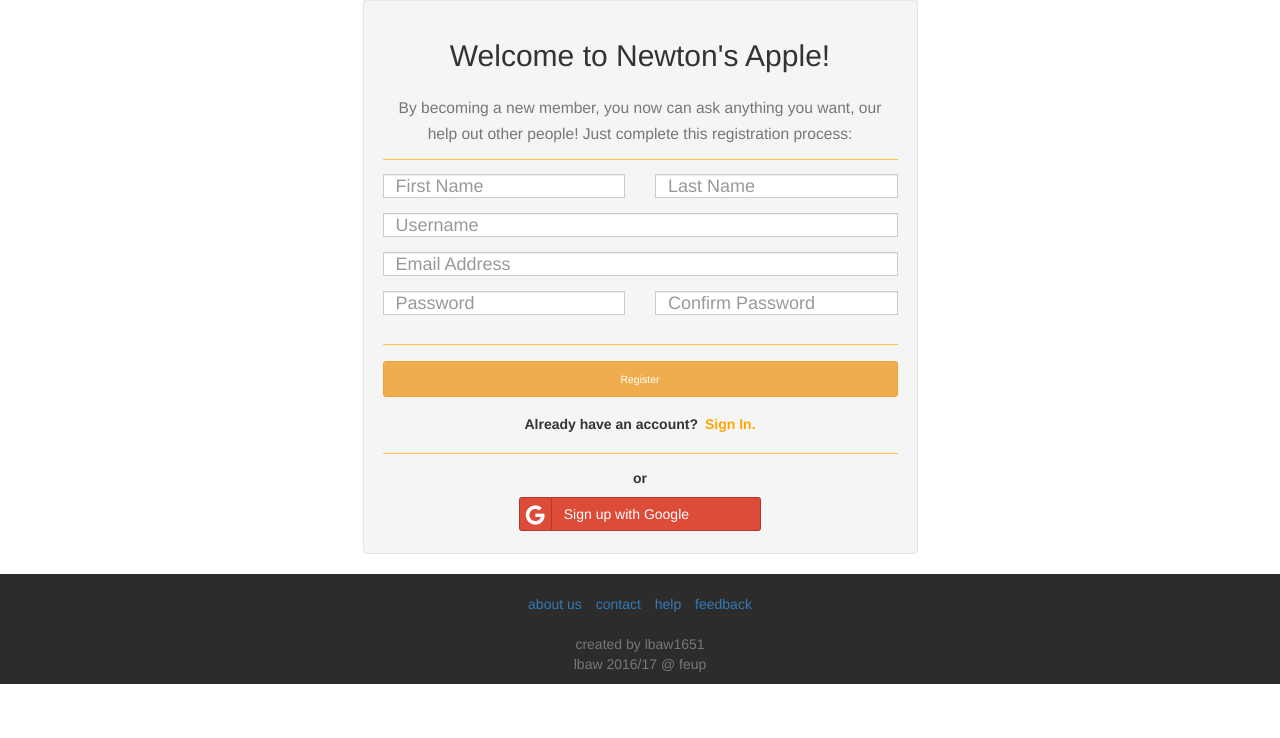
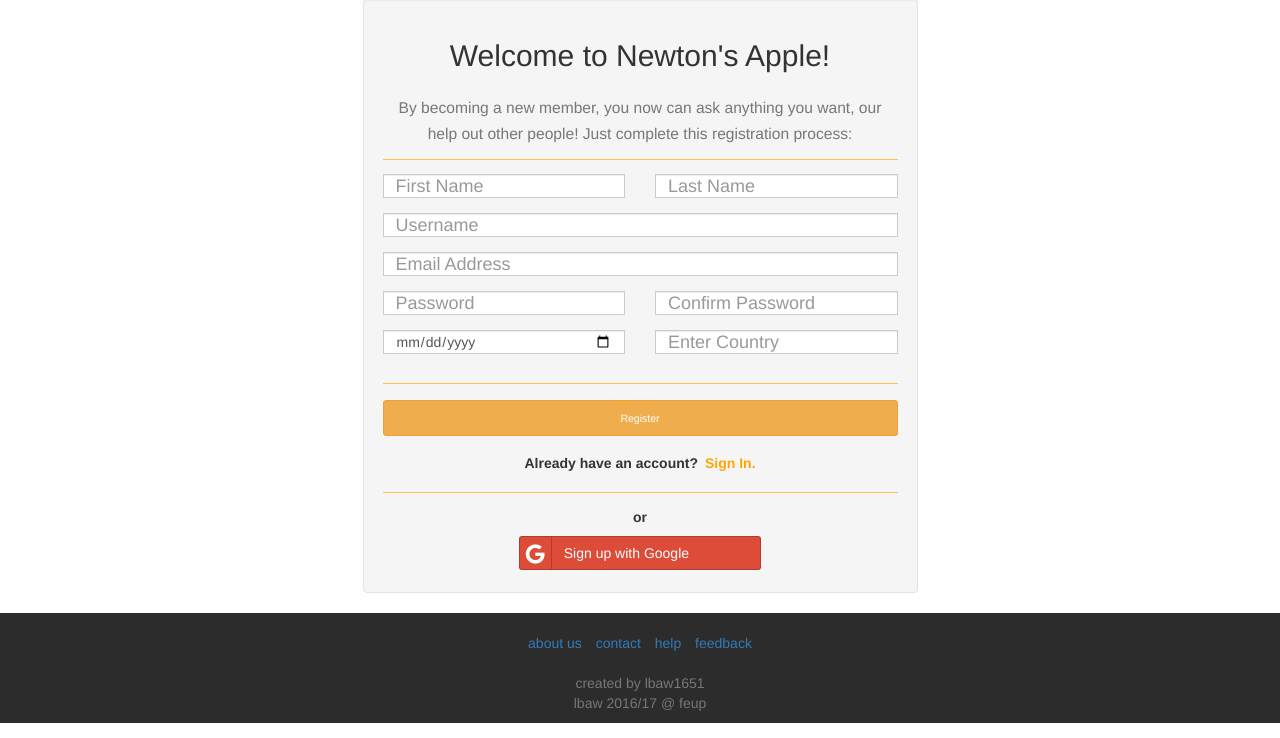
Before and after one commit to Katchau/LeBowie, a PHP site: page /register.html in a window 1280 px wide. Shown: the part 62-800 px from the top of the page. Run offline with PHP 8.4, Linux system fonts and the light colour scheme.

Commit message:
register done?

```diff
--- a/register.html
+++ b/register.html
@@ -140,6 +140,19 @@
 				</div>
 			    </div>
 			</div>
+			<div class="row">
+				<div class="col-xs-12 col-sm-6 col-md-6">
+					<div class="form-group date text-center" data-provide="datepicker">
+						<input type="date" class="form-control" name="birth">
+					</div>
+				</div>
+				<div class="col-xs-12 col-sm-6 col-md-6">
+				<div class="form-group">
+				    <input type="text" name="country" id="countryform" class="form-control input-lg" placeholder="Enter Country" tabindex="6">
+				</div>
+			    </div>
+
+			</div>
 
 			<hr class="colorgraph">
 			<div class="row">
```
Also changed, not shown: templates/user/register.tpl (+14 -0 lines).
